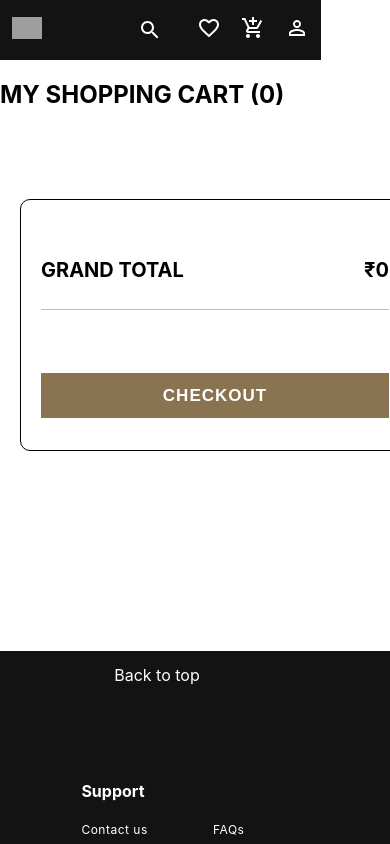
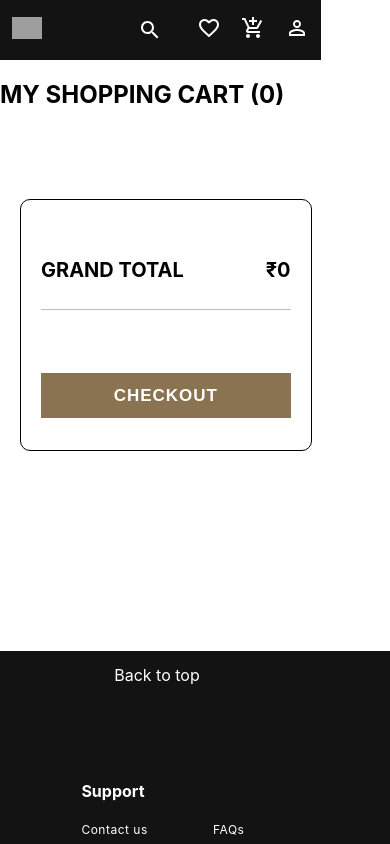
Before and after one commit to Raghuraj361/puma--Website, a React (Create React App) app in the folder puma/: page /addcart in a window 390 px wide. Shown: the top 844 px of the page. Built offline with nearby package versions, Linux system fonts and the light colour scheme; grey boxes are pictures that could not be loaded.

Commit message:
Update AddCart.css

```diff
--- a/puma/src/components/Product/Cart/AddCart/AddCart.css
+++ b/puma/src/components/Product/Cart/AddCart/AddCart.css
@@ -106,3 +106,16 @@
     height: 45px;
     cursor: pointer;
   }
+@media screen and (max-width: 539px) {
+  .image_container img {
+    width: 100%;
+    height: 74%;
+    display: block;
+  }
+  .addcart_left {
+    width: 68%;
+  }
+  .Right {
+    width: 64%;
+  }
+}
```
